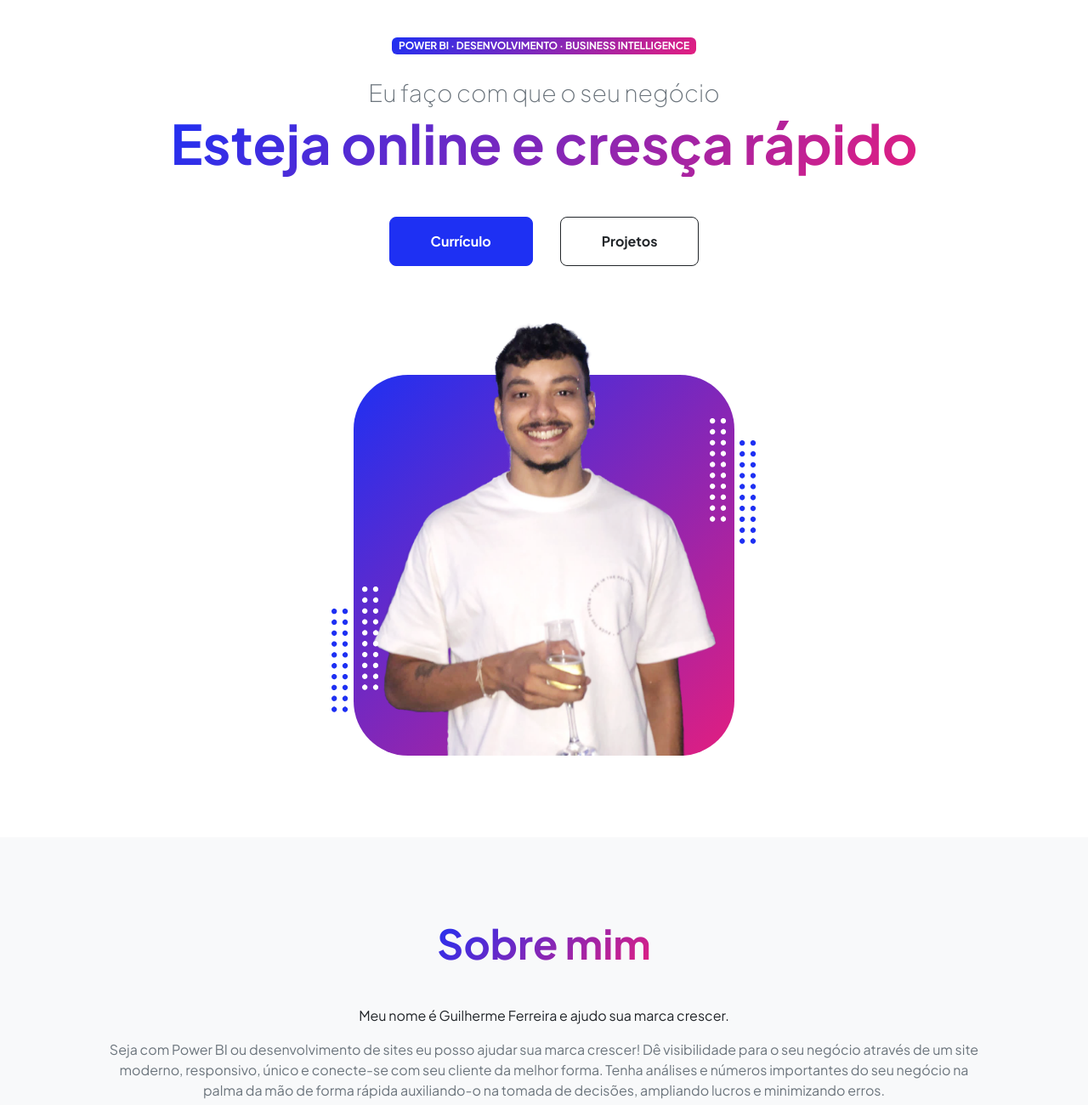
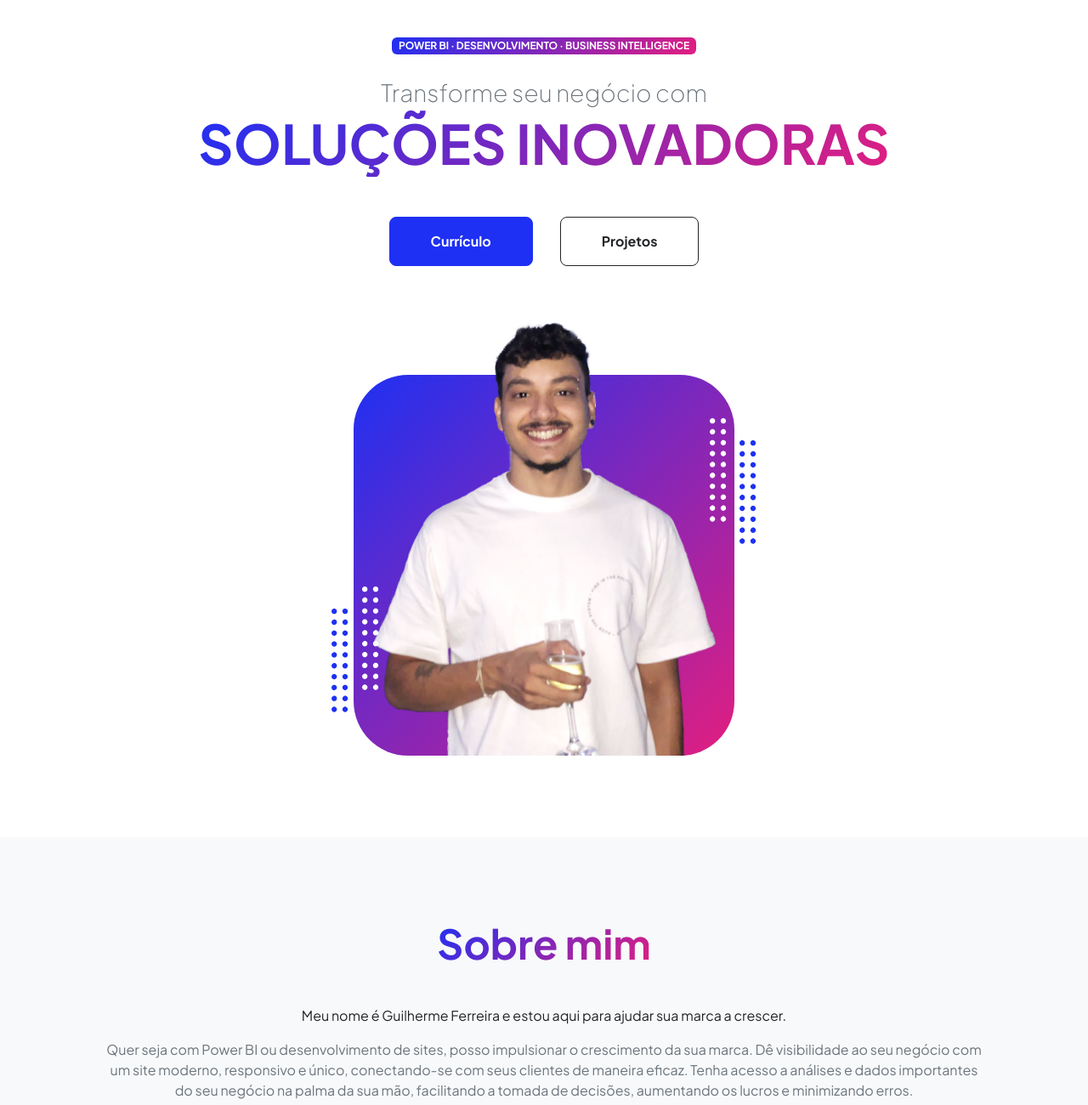
Before and after one commit to dev-guif/portfolio, a plain HTML site: page index.html in a window 1280 px wide. Shown: the part 80-1380 px from the top of the page at 85% size. Drawn offline with nearby package versions, Linux system fonts and the light colour scheme.

Commit message:
atualização de link wpp e texto index

```diff
--- a/index.html
+++ b/index.html
@@ -42,8 +42,8 @@
                             <!-- Header text content-->
                             <div class="text-center text-xxl-start">
                                 <div class="badge bg-gradient-primary-to-secondary text-white mb-4"><div class="text-uppercase">Power BI &middot; Desenvolvimento &middot; Business Intelligence</div></div>
-                                <div class="fs-3 fw-light text-muted">Eu faço com que o seu negócio</div>
-                                <h1 class="display-3 fw-bolder mb-5"><span class="text-gradient d-inline">Esteja online e cresça rápido</span></h1>
+                                <div class="fs-3 fw-light text-muted">Transforme seu negócio com</div>
+                                <h1 class="display-3 fw-bolder mb-5"><span class="text-gradient d-inline">SOLUÇÕES INOVADORAS</span></h1>
                                 <div class="d-grid gap-3 d-sm-flex justify-content-sm-center justify-content-xxl-start mb-3">
                                     <a class="btn btn-primary btn-lg px-5 py-3 me-sm-3 fs-6 fw-bolder" href="resume.html">Currículo</a>
                                     <a class="btn btn-outline-dark btn-lg px-5 py-3 fs-6 fw-bolder" href="projects.html">Projetos</a>
@@ -180,8 +180,8 @@
                         <div class="col-xxl-8">
                             <div class="text-center my-5">
                                 <h2 class="display-5 fw-bolder"><span class="text-gradient d-inline">Sobre mim</span></h2>
-                                <p class="lead fw-light mb-4"><p>Meu nome é Guilherme Ferreira e ajudo sua marca crescer.</p>
-                                <p class="text-muted">Seja com Power BI ou desenvolvimento de sites eu posso ajudar sua marca crescer! Dê visibilidade para o seu negócio através de um site moderno, responsivo, único e conecte-se com seu cliente da melhor forma. Tenha análises e números importantes do seu negócio na palma da mão de forma rápida auxiliando-o na tomada de decisões, ampliando lucros e minimizando erros. </p>
+                                <p class="lead fw-light mb-4"><p>Meu nome é Guilherme Ferreira e estou aqui para ajudar sua marca a crescer.</p>
+                                <p class="text-muted">Quer seja com Power BI ou desenvolvimento de sites, posso impulsionar o crescimento da sua marca. Dê visibilidade ao seu negócio com um site moderno, responsivo e único, conectando-se com seus clientes de maneira eficaz. Tenha acesso a análises e dados importantes do seu negócio na palma da sua mão, facilitando a tomada de decisões, aumentando os lucros e minimizando erros. </p>
                                 <div class="d-flex justify-content-center fs-2 gap-4">
                                     <a class="text-gradient" href="https://instagram.com/guif.pbix?igshid=YmMyMTA2M2Y="><i class="bi bi-instagram"></i></a>
                                     <a class="text-gradient" href="https://www.linkedin.com/in/guif-lit/"><i class="bi bi-linkedin"></i></a>
```
Also changed, not shown: contact.html (+1 -1 lines).
